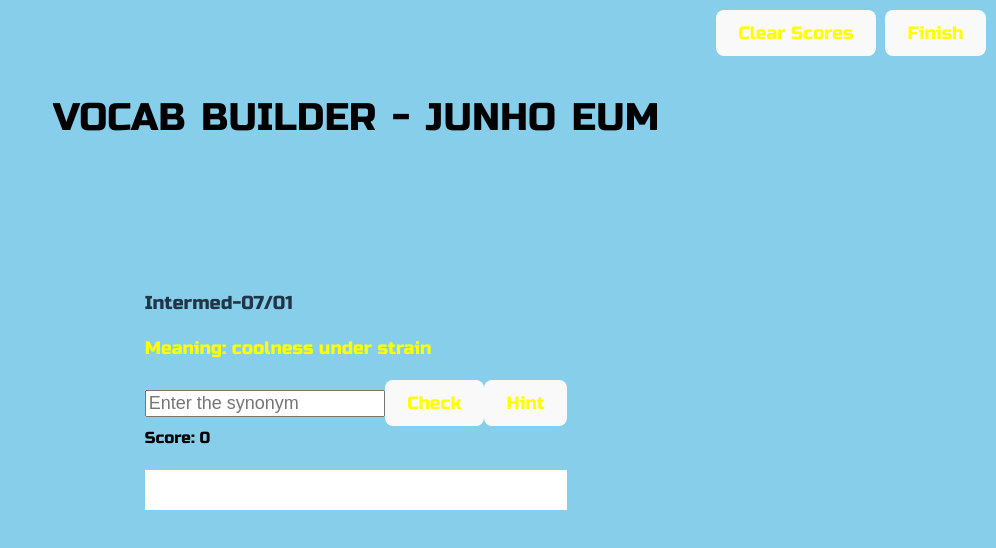
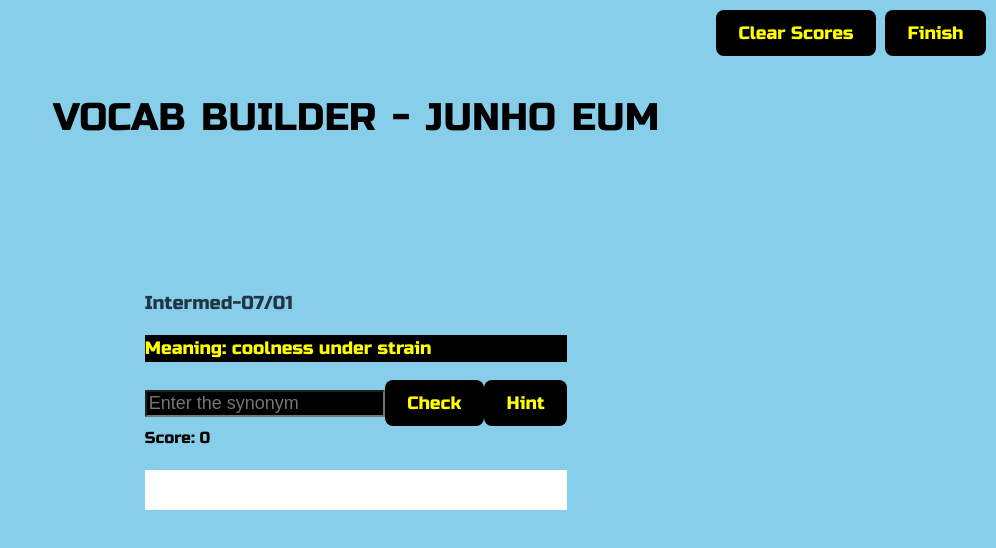
Before and after one commit to Junho-eum/vocab_builder_main_ver9, a React (Vite) app: page / in a window 1280 px wide. Shown: the top 548 px of the page, without its empty margins (284-1280 px from the left). Built offline with nearby package versions, Linux system fonts and the light colour scheme.

Commit message:
Update App.css

```diff
--- a/src/App.css
+++ b/src/App.css
@@ -14,6 +14,7 @@ body {
 .vocab-section button {
   font-size: 18px; /* Adjust as needed */
   color: yellow;
+  background: black;
 }
 
 .progress-section {
```
